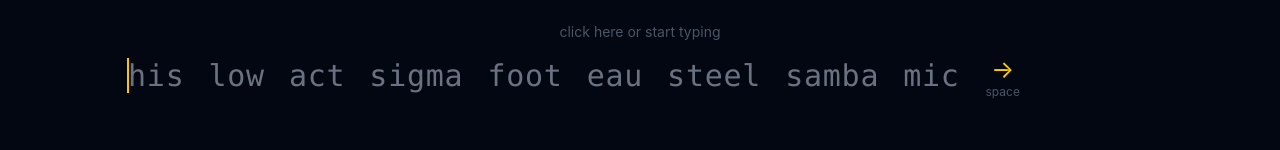
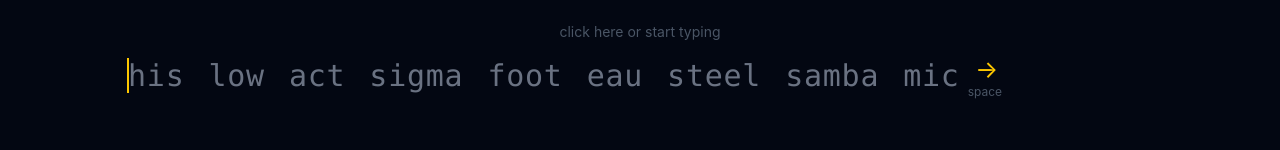
Before and after one commit to Zarar3/adapta-type, a React (Vite) app in the folder frontend/: page / in a window 1280 px wide. Shown: the part 375-525 px from the top of the page. Built offline with nearby package versions, Linux system fonts and the light colour scheme.

Commit message:
changes with arrow

```diff
--- a/frontend/src/components/TypingTest/WordDisplay.tsx
+++ b/frontend/src/components/TypingTest/WordDisplay.tsx
@@ -42,8 +42,8 @@ export function WordDisplay({ words, charStates, isActive, activeWord, activeCha
         </span>
       ))}
       {showHint && (
-        <span className="inline-flex flex-col items-center self-center animate-bounce-x">
-          <span className="text-yellow-400 text-2xl leading-none">→</span>
+        <span className="inline-flex flex-col items-center self-center -ml-4">
+          <span className="text-yellow-400 text-2xl leading-none animate-bounce-x">→</span>
           <span className="text-gray-600 text-xs mt-0.5">space</span>
         </span>
       )}
```
